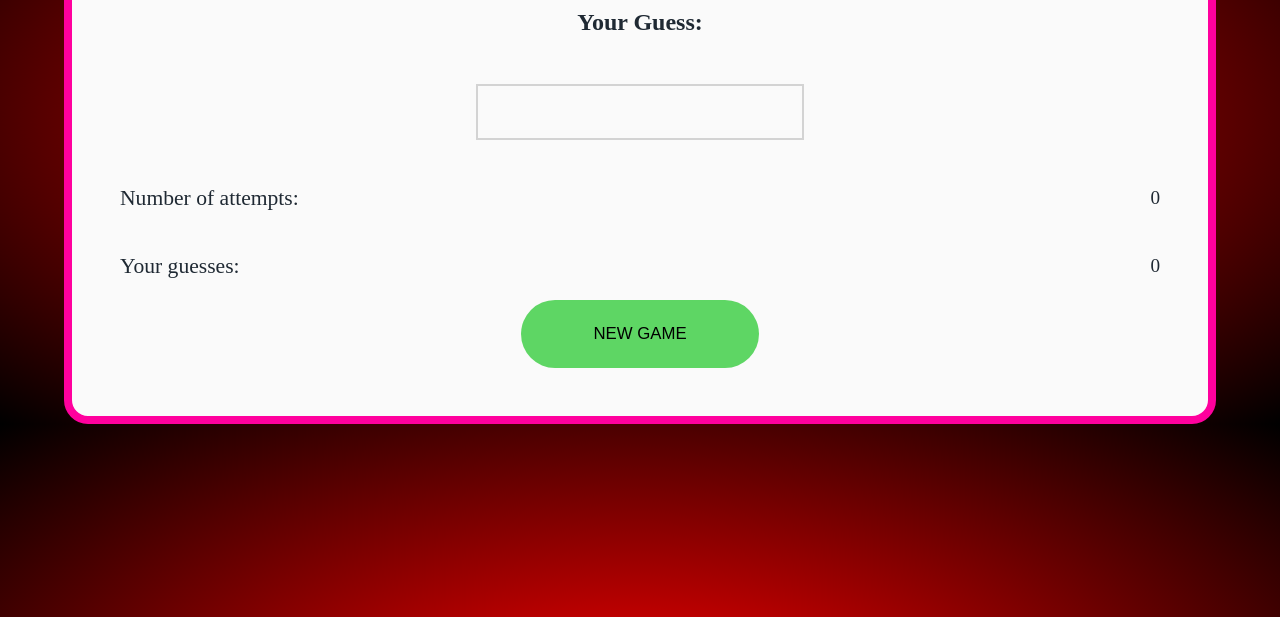
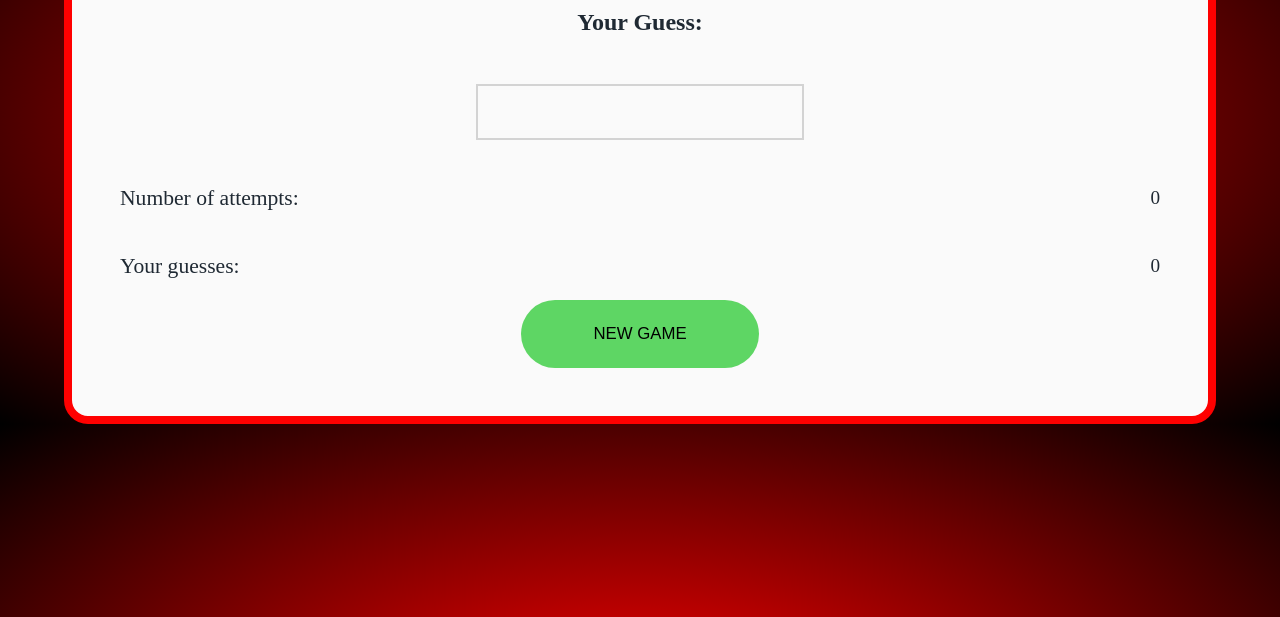
Before and after one commit to JDark7/guess-the-number, a plain HTML site: page index.html in a window 1280 px wide. Shown: the part 183-800 px from the top of the page. Drawn offline with Linux system fonts and the light colour scheme.

Commit message:
Alterando cor da Borda Novamente

```diff
--- a/style.css
+++ b/style.css
@@ -1,6 +1,6 @@
 :root {
     --green:#5ed664;
-    --red:#ff009d;
+    --red:#ff0000;
     --background:#fafafa;
     --gradient-1:#ff0000;
     --gradient-2:#000000;
```
